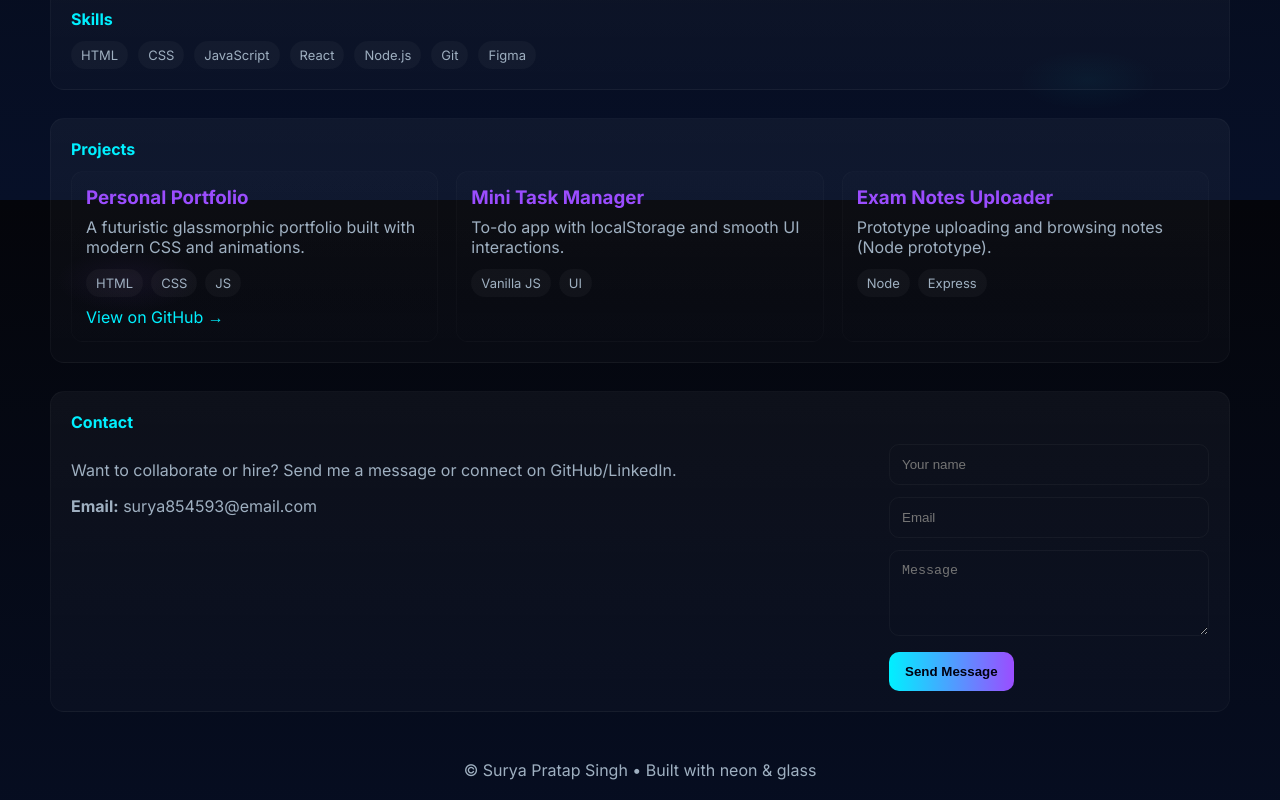
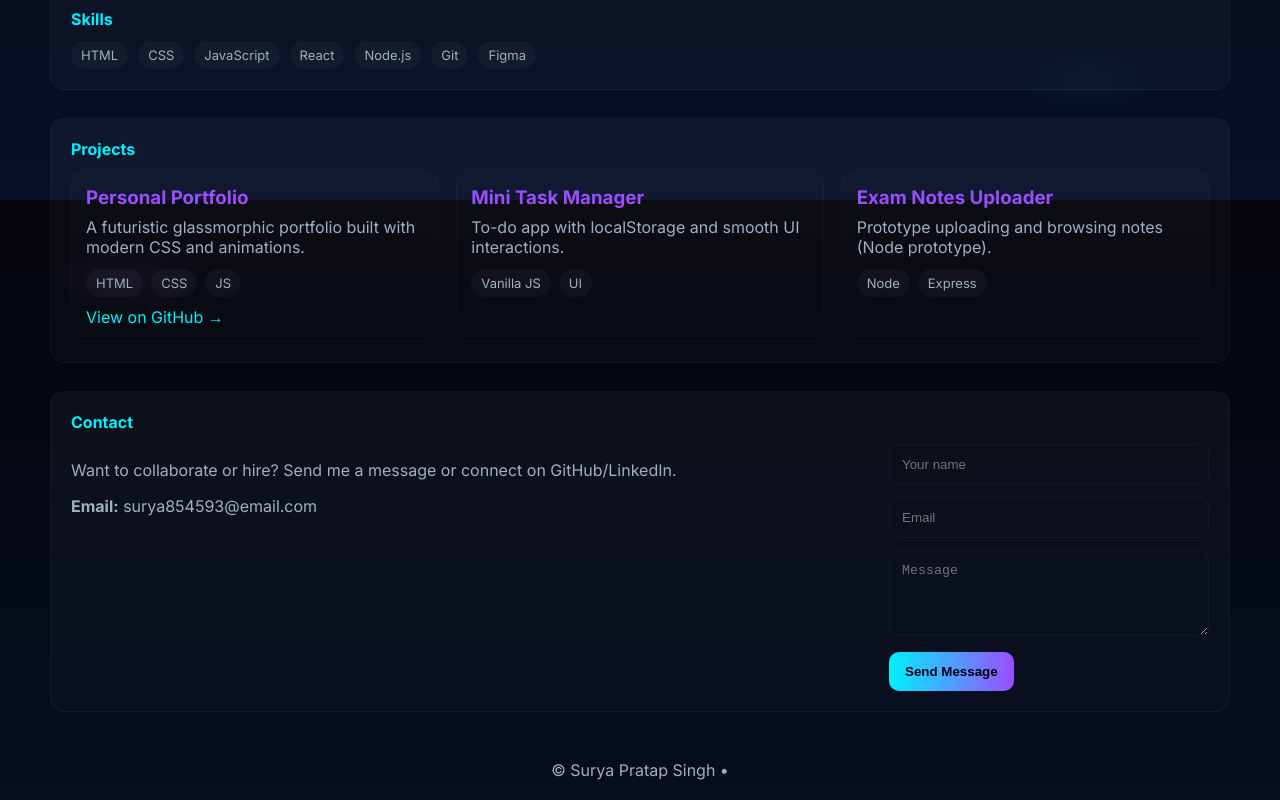
Before and after one commit to SuryaX096/suryax096.github.io, a plain HTML site: page index.html in a window 1280 px wide. Shown: the part 600-1400 px from the top of the page. Drawn offline with Linux system fonts and the light colour scheme.

Commit message:
Remove 'Built with neon & glass' from footer

```diff
--- a/index.html
+++ b/index.html
@@ -225,7 +225,7 @@
   </section>
 
   <footer class="container" style="margin-top:26px">
-    © Surya Pratap Singh • Built with neon & glass
+    © Surya Pratap Singh •
   </footer>
 
   <script>
```
